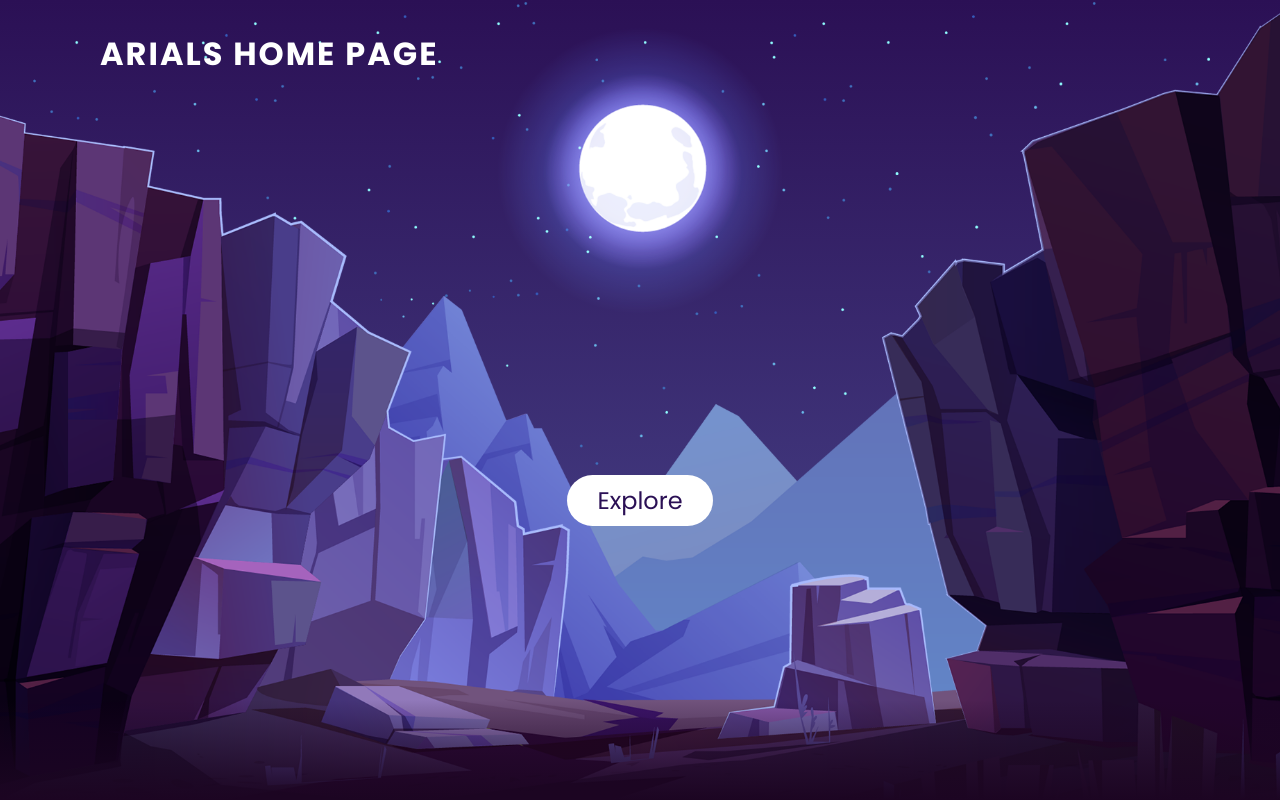
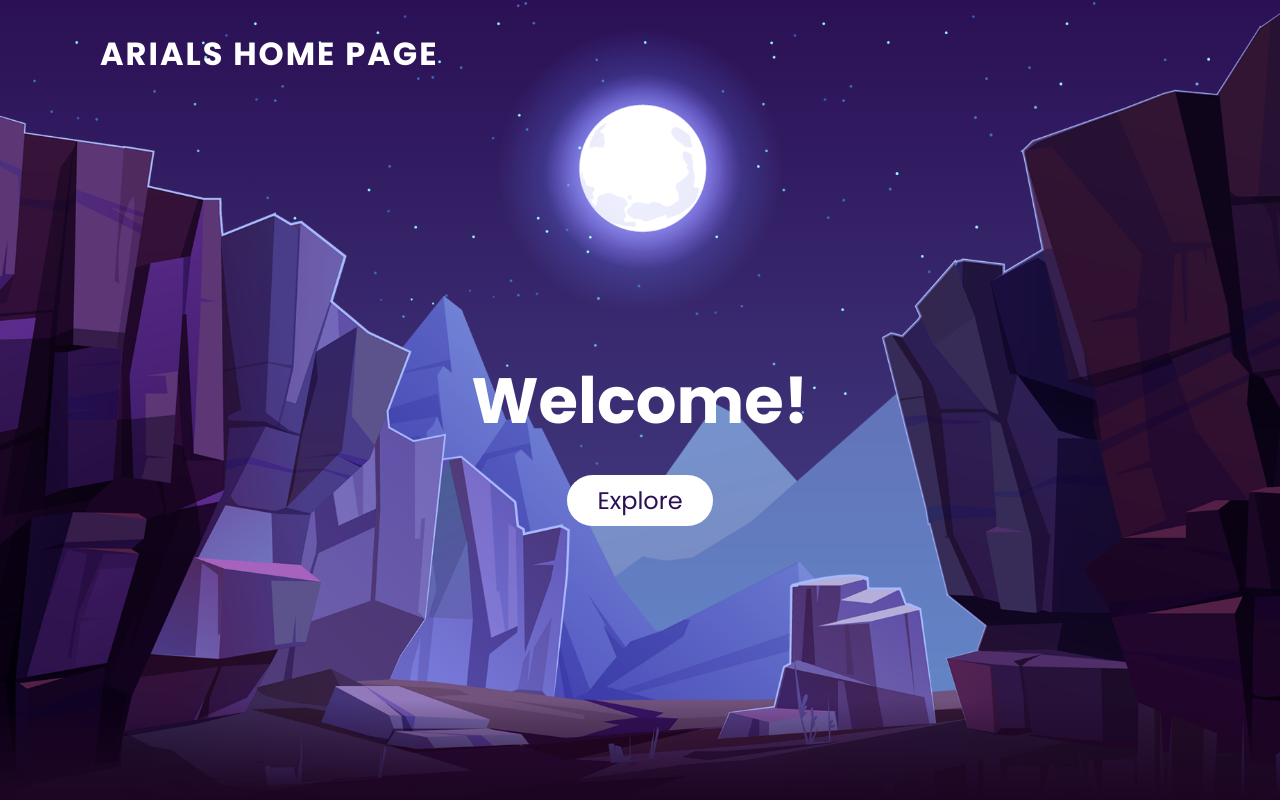
Before and after one commit to itsArial/itsarial.github.io, a plain HTML site: page index.html in a window 1280 px wide. Shown: the top 800 px of the page. Drawn offline with Linux system fonts and the light colour scheme.

Commit message:
Changes to CSS

```diff
--- a/style.css
+++ b/style.css
@@ -59,8 +59,7 @@ header ul li a
     border-radius: 20px;
 }
 
-header ul li a:hover ,
-header ul li a.active
+header ul li a:hover
 {
     background: #fff;
     color: #2b1055;
@@ -113,10 +112,9 @@ section img#mountains_front
 #text
 {
     position: absolute;
-    right: -350px;
     color: #fff;
     white-space: nowrap;
-    font-size: 7.5vw;
+    font-size: 5vw;
     z-index: 9;
 }
 
```
